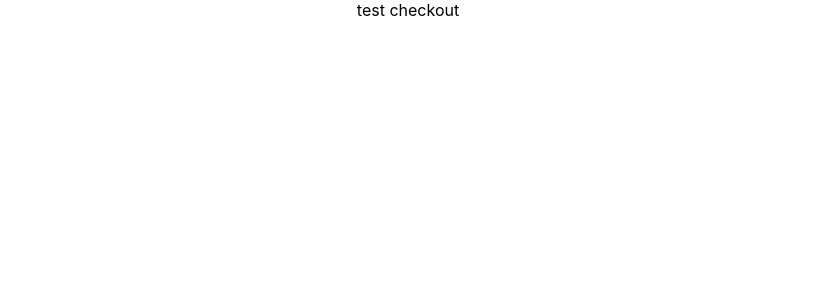
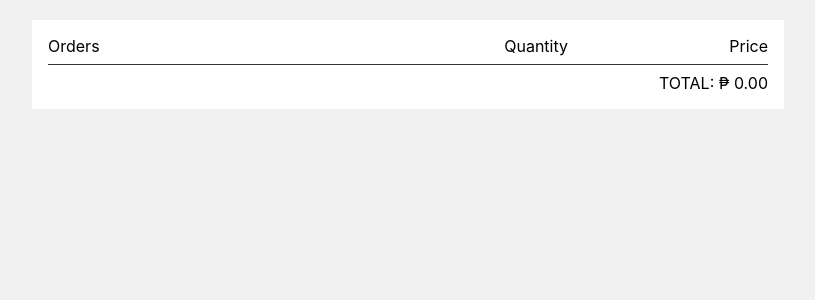
Before and after one commit to knnthcrtl1/oop-midterm, a React (Create React App) app: page /checkout in a window 1280 px wide. Shown: the top 300 px of the page, without its empty margins (232-1047 px from the left). Built offline with nearby package versions, Linux system fonts and the light colour scheme.

Commit message:
setup checkout page

```diff
--- a/src/pages/checkout/Checkout.tsx
+++ b/src/pages/checkout/Checkout.tsx
@@ -1,12 +1,40 @@
-import { useContext } from "react";
+import { useContext, useState } from "react";
 import { AppContext } from "../../engine/global/reducer";
+import {
+  formatPrice,
+  formatTea,
+  formatTeaPrice,
+  formatTotalPrice,
+} from "../../utils/milktea";
+import "./checkout.css";
 
 const Checkout = () => {
   const { data } = useContext(AppContext);
 
-  console.log("data =>", data);
-
-  return <div>test checkout</div>;
+  return (
+    <div className="checkout__page">
+      <div className="checkout__page--title">
+        <div style={{ flex: 7, textAlign: "left" }}>Orders</div>
+        <div style={{ flex: 1, textAlign: "right" }}>Quantity</div>
+        <div style={{ flex: 3, textAlign: "right" }}>Price</div>
+      </div>
+      {data.length !== 0 &&
+        data.map((val: any) => (
+          <div className="checkout__page--content" key={val?.id}>
+            <div style={{ flex: 7, textAlign: "left" }}>
+              <p>{formatTea(val)}</p>
+            </div>
+            <div style={{ flex: 1, textAlign: "right" }}>1</div>
+            <div style={{ flex: 3, textAlign: "right" }}>
+              {formatPrice(formatTeaPrice(val))}
+            </div>
+          </div>
+        ))}
+      <div className="checkout__page--total">
+        TOTAL: {formatTotalPrice(data && data)}
+      </div>
+    </div>
+  );
 };
 
 export default Checkout;
--- /dev/null
+++ b/src/pages/checkout/checkout.css
@@ -0,0 +1,26 @@
+body {
+  background-color: #f1f1f1;
+}
+
+.checkout__page {
+  width: 100%;
+  max-width: 720px;
+  background-color: #ffffff;
+  margin: auto;
+  padding: 16px;
+  margin-top: 20px;
+}
+
+.checkout__page--title {
+  display: flex;
+  column-gap: 8px;
+  align-items: center;
+  border-bottom: 1px solid #333;
+  padding-bottom: 8px;
+}
+
+.checkout__page--content {
+  display: flex;
+  column-gap: 8px;
+  align-items: center;
+}
--- a/src/pages/milktea/OrderItem.tsx
+++ b/src/pages/milktea/OrderItem.tsx
@@ -1,44 +1,10 @@
-import { addOns, teaList, teaSizes } from "./list";
+import { formatTea } from "../../utils/milktea";
 import "./milktea.css";
 
 const OrderItem = ({ item, handleRemoveItem }: any) => {
-  const getItemName = (): any => {
-    let name = "";
-    teaList.filter((val: any) => {
-      if (val.id === item?.tea) {
-        name = val.name;
-      }
-    });
-    return name;
-  };
-
-  const getSizeName = () => {
-    let name = "";
-    teaSizes.filter((val: any) => {
-      if (val.id === item?.size) {
-        name = val.name;
-      }
-    });
-    return name;
-  };
-
-  const getAddOn = () => {
-    let name = "";
-    addOns.filter((val: any) => {
-      if (val.id === item?.addOn) {
-        name = val.name;
-      }
-    });
-    return name;
-  };
-
-  const formatTea = () => {
-    return `${getItemName()} - (${getSizeName()}) - ${getAddOn()}`;
-  };
-
   return (
     <div className="order__item">
-      <p>{formatTea()}</p>
+      <p>{formatTea(item)}</p>
       <p
         className="order__item--remove"
         onClick={() => handleRemoveItem(item?.id)}
--- a/src/pages/milktea/milktea.css
+++ b/src/pages/milktea/milktea.css
@@ -52,3 +52,9 @@
   font-size: 12px;
   cursor: pointer;
 }
+
+.checkout__page--total {
+  text-align: right;
+  /* border-top: 1px solid #333333; */
+  padding-top: 8px;
+}
--- /dev/null
+++ b/src/utils/milktea.tsx
@@ -0,0 +1,67 @@
+import { addOns, teaList, teaSizes } from "../pages/milktea/list";
+
+const getItemName = (item: any): any => {
+  let name = "";
+  teaList.filter((val: any) => {
+    if (val.id === item?.tea) {
+      name = val.name;
+    }
+  });
+  return name;
+};
+
+const getSizeName = (item: any) => {
+  let name = "";
+  teaSizes.filter((val: any) => {
+    if (val.id === item?.size) {
+      name = val.name;
+    }
+  });
+  return name;
+};
+
+const getAddOn = (item: any) => {
+  let name = "";
+  addOns.filter((val: any) => {
+    if (val.id === item?.addOn) {
+      name = val.name;
+    }
+  });
+  return name;
+};
+
+export const formatTea = (item: any) => {
+  return `${getItemName(item)} - (${getSizeName(item)}) - ${getAddOn(item)}`;
+};
+
+export const formatTeaPrice = (val: any) => {
+  let price = 0;
+
+  teaSizes.filter((item) => {
+    if (item.id === val.size) {
+      price = item.price;
+    }
+  });
+
+  return price;
+};
+
+export const formatTotalPrice = (val: any) => {
+  let priceList: any = [];
+
+  val.filter((e: any) => {
+    priceList.push(formatTeaPrice(e));
+  });
+
+  const sum = priceList.reduce((partialSum: any, a: any) => partialSum + a, 0);
+
+  return formatPrice(sum);
+};
+
+export const formatPrice = (i: number) => {
+  return `₱ ${numberWithCommas(i)}.00`;
+};
+
+const numberWithCommas = (x: number | string) => {
+  return x.toString().replace(/\B(?=(\d{3})+(?!\d))/g, ",");
+};
```
